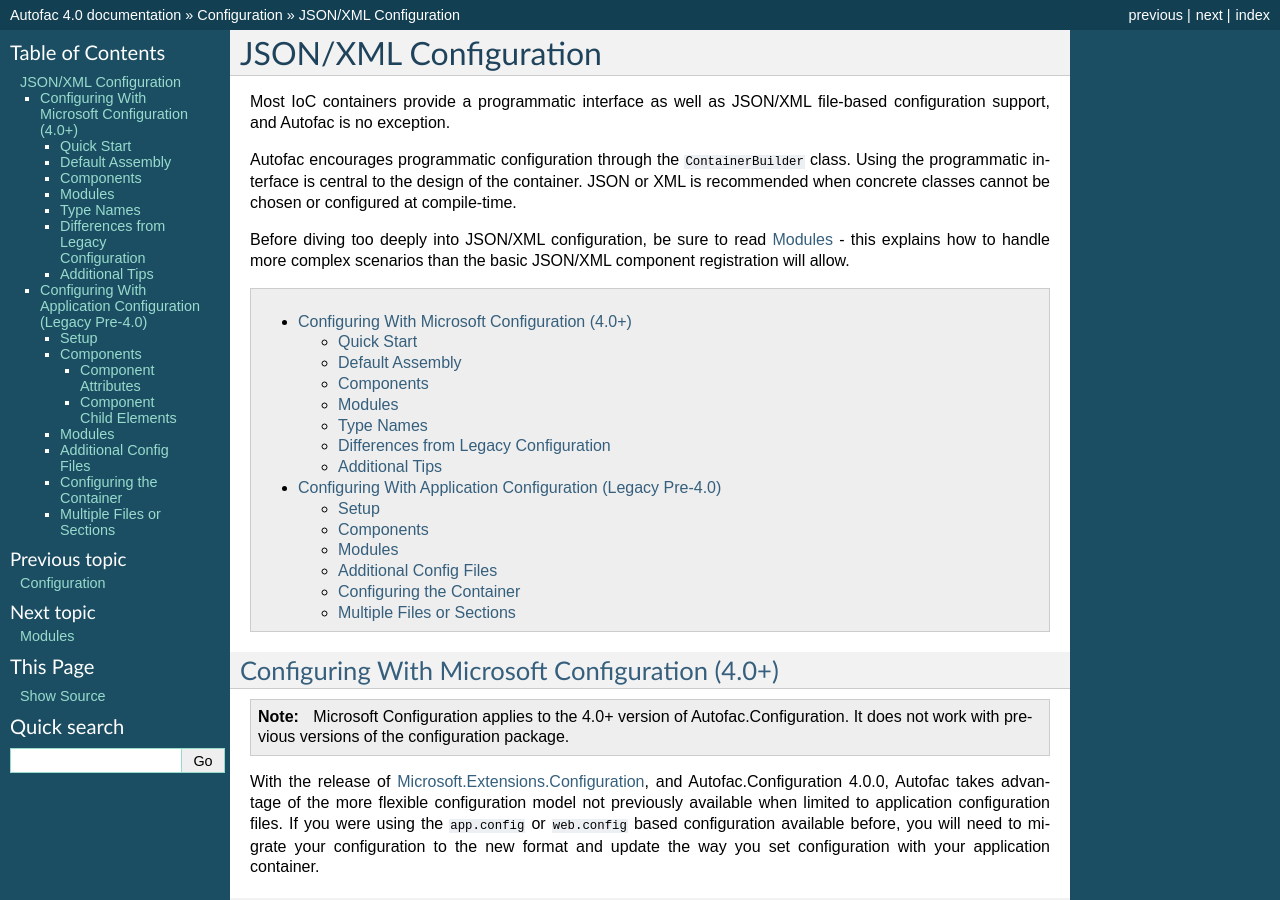
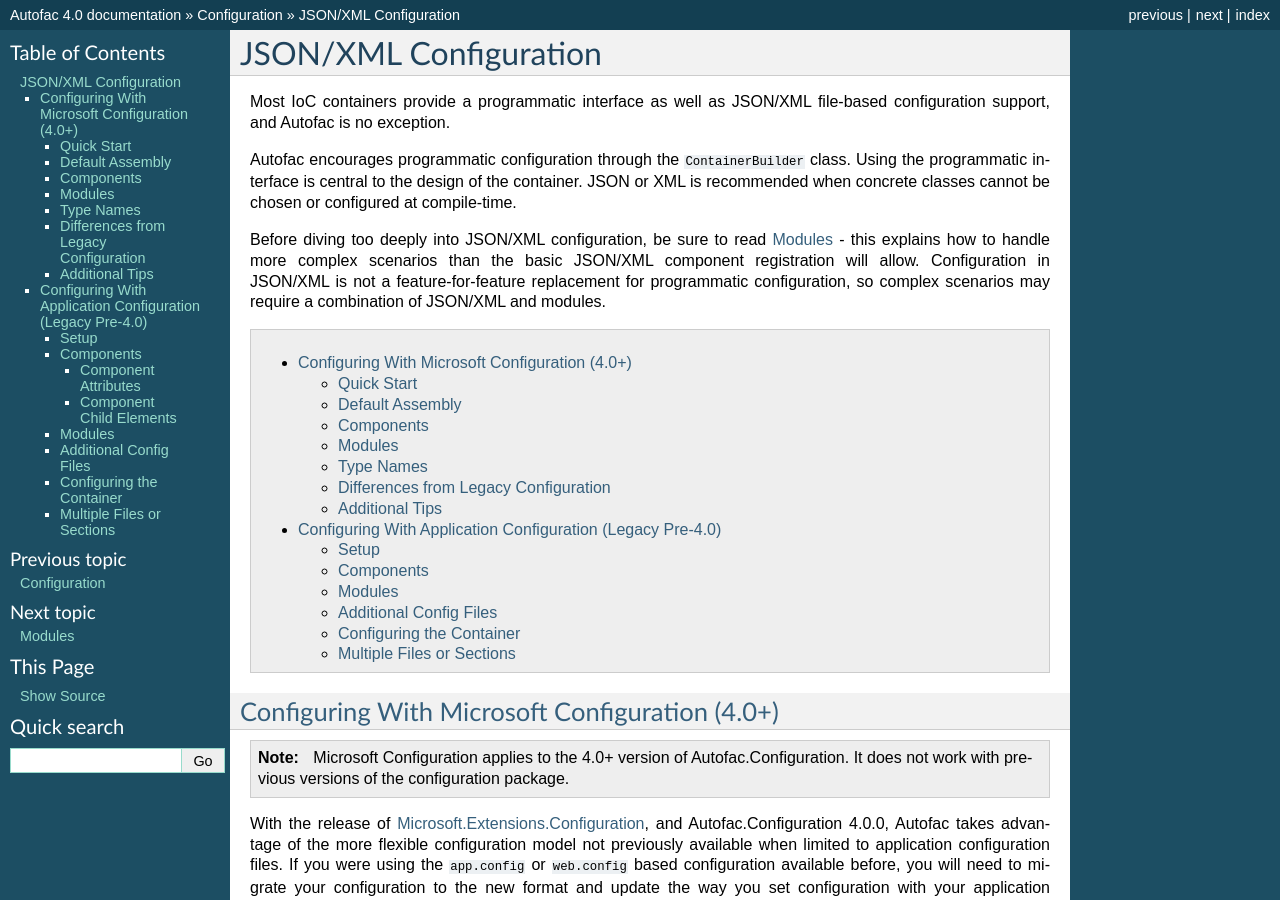
Before and after one commit to autofac/Documentation, a Sphinx documentation site: the page built from docs/configuration/xml.rst, in a window 1280 px wide and 900 px high. Built offline with Sphinx 7.4.7, drawn with Linux system fonts in a browser that asks for light colours.

Commit message:
Explain that JSON/XML is intentionally simple

```diff
--- a/docs/configuration/xml.rst
+++ b/docs/configuration/xml.rst
@@ -6,7 +6,7 @@
 
 Autofac encourages programmatic configuration through the ``ContainerBuilder`` class. Using the programmatic interface is central to the design of the container. JSON or XML is recommended when concrete classes cannot be chosen or configured at compile-time.
 
-Before diving too deeply into JSON/XML configuration, be sure to read :doc:`Modules<modules>` - this explains how to handle more complex scenarios than the basic JSON/XML component registration will allow.
+Before diving too deeply into JSON/XML configuration, be sure to read :doc:`Modules<modules>` - this explains how to handle more complex scenarios than the basic JSON/XML component registration will allow. Configuration in JSON/XML is not a feature-for-feature replacement for programmatic configuration, so complex scenarios may require a combination of JSON/XML and modules.
 
 .. contents::
   :local:
```
